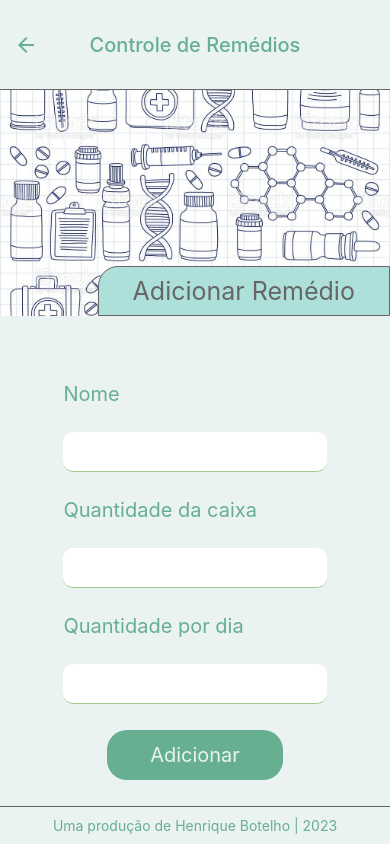
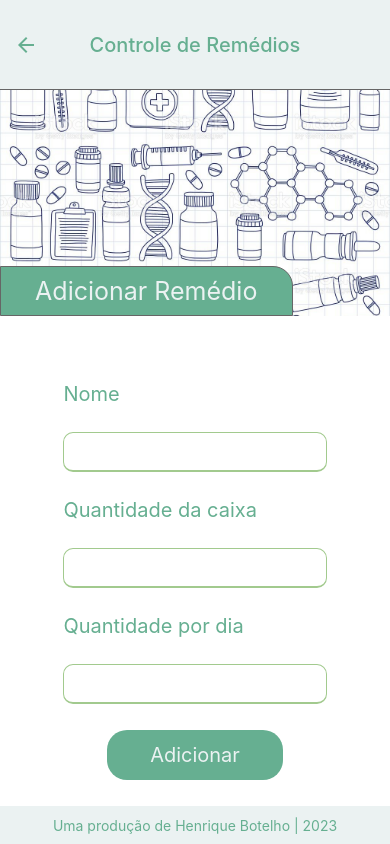
Before and after one commit to Henrique-Botelho/remedios, a React Native app: screen /AdRemedio in a window 390 px wide. Built offline with nearby package versions, Linux system fonts and the light colour scheme.

Commit message:
Ajustes de estilo

```diff
--- a/app.json
+++ b/app.json
@@ -1,7 +1,7 @@
 {
   "expo": {
-    "name": "remedios",
-    "slug": "remedios",
+    "name": "Controle Remédios",
+    "slug": "controle-remedios",
     "version": "1.0.0",
     "orientation": "portrait",
     "icon": "./assets/icon.png",
@@ -9,7 +9,7 @@
     "splash": {
       "image": "./assets/splash.png",
       "resizeMode": "contain",
-      "backgroundColor": "#ffffff"
+      "backgroundColor": "#BCEBDF"
     },
     "assetBundlePatterns": [
       "**/*"
@@ -24,7 +24,7 @@
       }
     },
     "web": {
-      "favicon": "./assets/favicon.png"
+      "favicon": "./assets/icon.png"
     }
   }
 }
--- a/src/components/Footer/index.js
+++ b/src/components/Footer/index.js
@@ -16,8 +16,6 @@ const styles = StyleSheet.create({
         justifyContent: 'center',
         alignItems: 'center',
         backgroundColor: '#ebf2f2',
-        borderTopWidth: 1,
-        borderTopColor: '#666666',
         minHeight: 35
     },
     texto: {
--- a/src/pages/AdRemedio/styles.js
+++ b/src/pages/AdRemedio/styles.js
@@ -5,7 +5,7 @@ export const styles = StyleSheet.create({
     safeArea: {
       justifyContent: "center",
       alignItems: "center",
-      backgroundColor: "#EBF2F2",
+      backgroundColor: "#FFF",
       width: "100%",
       height: '100%'
     },
@@ -17,28 +17,28 @@ export const styles = StyleSheet.create({
       width: '100%',
       height: '100%',
       justifyContent: 'flex-end',
-      alignItems: 'flex-end'
+      alignItems: 'flex-start'
     },
     caixaTitPagina: {
       height: 50,
-      backgroundColor: '#ADE0DB',
+      backgroundColor: '#66AF91',
       justifyContent: 'center',
       alignItems: 'center',
-      borderTopLeftRadius: 20,
+      borderTopRightRadius: 20,
       width: '75%',
       borderWidth: 1,
       borderColor: '#666666'
     },
     titPagina: {
       fontSize: 25,
-      color: '#666666'
+      color: '#EBF2F2'
     },
     page: {
       height: "65%",
       width: "90%",
       justifyContent: "space-evenly",
       alignItems: "center",
-      backgroundColor: "#EBF2F2",
+      backgroundColor: "#FFF",
       paddingTop: 40,
     },
     titInputs: {
@@ -48,7 +48,9 @@ export const styles = StyleSheet.create({
       fontSize: 20
     },
     inputs: {
-      borderBottomWidth: 1,
+      borderWidth: 1,
+      borderColor: '#A2CA8E',
+      borderBottomWidth: 2,
       borderBottomColor: '#A2CA8E',
       width: "75%",
       textAlign: "left",
--- a/src/pages/EditaRemedio/styles.js
+++ b/src/pages/EditaRemedio/styles.js
@@ -5,7 +5,7 @@ export const styles = StyleSheet.create({
     safeArea: {
       justifyContent: "center",
       alignItems: "center",
-      backgroundColor: "#EBF2F2",
+      backgroundColor: "#FFF",
       width: "100%",
     },
     caixaImg: {
@@ -16,28 +16,28 @@ export const styles = StyleSheet.create({
       width: '100%',
       height: '100%',
       justifyContent: 'flex-end',
-      alignItems: 'flex-end'
+      alignItems: 'flex-start'
     },
     caixaTitPagina: {
       height: 50,
-      backgroundColor: '#ADE0DB',
+      backgroundColor: '#66AF91',
       justifyContent: 'center',
       alignItems: 'center',
-      borderTopLeftRadius: 20,
+      borderTopRightRadius: 20,
       width: '75%',
       borderWidth: 1,
       borderColor: '#666666'
     },
     titPagina: {
       fontSize: 25,
-      color: '#666666'
+      color: '#EBF2F2'
     },
     page: {
       height: "65%",
       width: "90%",
       justifyContent: "space-evenly",
       alignItems: "center",
-      backgroundColor: "#EBF2F2",
+      backgroundColor: "#FFF",
       paddingTop: 40,
     },
     titInputs: {
@@ -47,7 +47,9 @@ export const styles = StyleSheet.create({
       fontSize: 20,
     },
     inputs: {
-      borderBottomWidth: 1,
+      borderWidth: 1,
+      borderColor: '#A2CA8E',
+      borderBottomWidth: 2,
       borderBottomColor: '#A2CA8E',
       width: "75%",
       textAlign: "left",
--- a/src/pages/Remedios/index.js
+++ b/src/pages/Remedios/index.js
@@ -38,12 +38,12 @@ export default function Remedios({ navigation }) {
       "Tem certeza que deseja exlcuir esse remédio?",
       [
         {
-          text: 'Cancelar',
+          text: "Cancelar",
           onPress: () => null,
           style: "cancel",
         },
         {
-          text: 'Sim',
+          text: "Sim",
           onPress: () => {
             excluirUmRemedio(idItem);
             pegaRemedios();
@@ -55,27 +55,30 @@ export default function Remedios({ navigation }) {
 
   const alertaAtualizarRemedio = (item) => {
     Alert.alert(
-      'Recarregar remédio?',
-      `Abastecer ${item[1].nome} com ${item[1].quantCaixa} unidades?`, [
+      "Recarregar remédio?",
+      `Abastecer ${item[1].nome} com ${item[1].quantCaixa} unidades?`,
+      [
         {
-          text: 'Cancelar',
+          text: "Cancelar",
           onPress: () => null,
-          style: 'cancel'
+          style: "cancel",
         },
         {
-          text: 'Sim',
+          text: "Sim",
           onPress: () => {
             recarregaEstoque(item);
             pegaRemedios();
-          }
-        }
-      ]);
-  }
+          },
+        },
+      ]
+    );
+  };
 
   if (load) {
     return (
       <SafeAreaView style={styles.safeArea}>
         <View style={styles.page}>
+          <Text style={styles.addRemedio}>Adicionar Remédio</Text>
           <TouchableOpacity
             style={styles.caixaAd}
             onPress={() => navigation.navigate("AdRemedio")}
@@ -121,7 +124,11 @@ export default function Remedios({ navigation }) {
                     </View>
                     <View style={styles.itemDireita}>
                       <TouchableOpacity
-                        style={item[1].quantidade > 5 ? styles.caixaQuant : styles.caixaQuantAcab}
+                        style={
+                          item[1].quantidade > 5
+                            ? styles.caixaQuant
+                            : styles.caixaQuantAcab
+                        }
                         onPress={() => {
                           alertaAtualizarRemedio(item);
                         }}
--- a/src/pages/Remedios/styles.js
+++ b/src/pages/Remedios/styles.js
@@ -15,6 +15,11 @@ export const styles = StyleSheet.create({
       alignItems: "center",
       backgroundColor: "#FFF",
       paddingTop: 40,
+    },
+    addRemedio: {
+      fontSize: 20,
+      color: '#66af91',
+      marginBottom: 15
     },
     caixaAd: {
       marginBottom: 20,
```
Also changed, not shown: assets/favicon.png (deleted), assets/splash.png.
